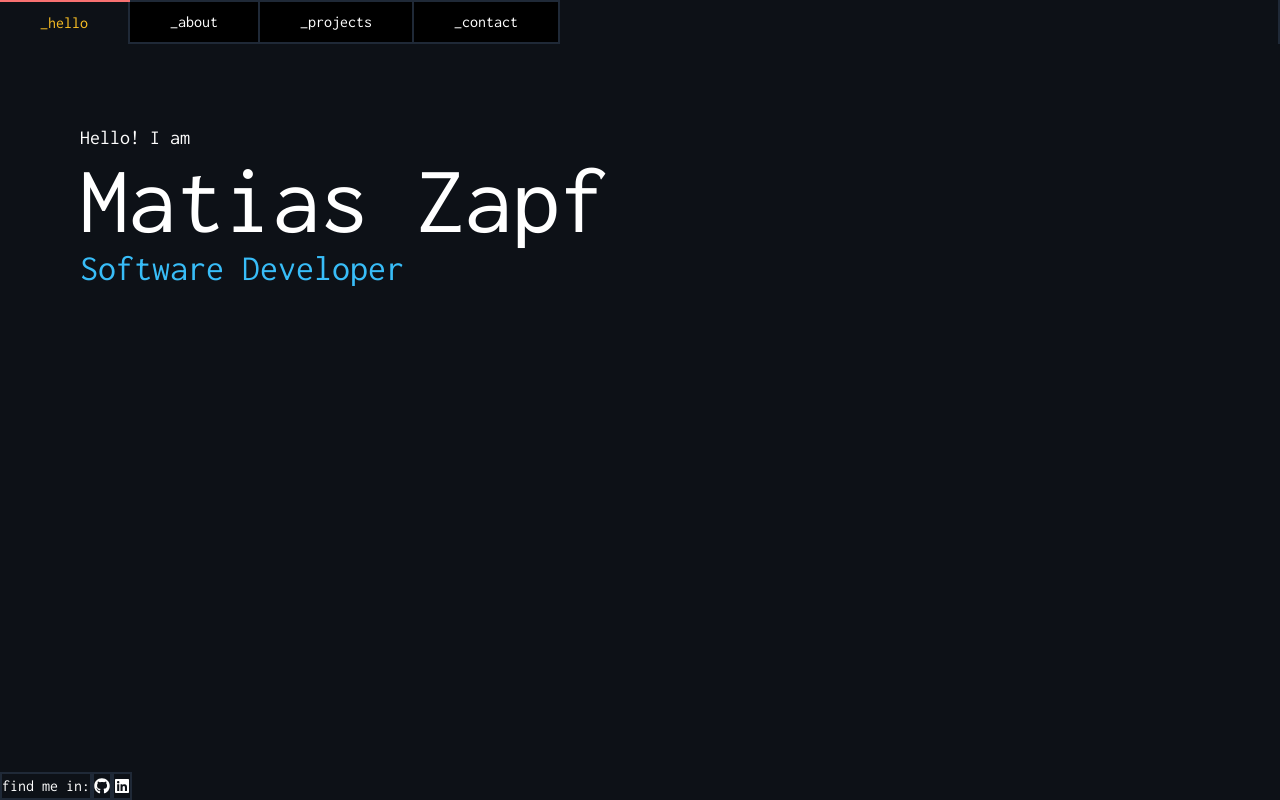
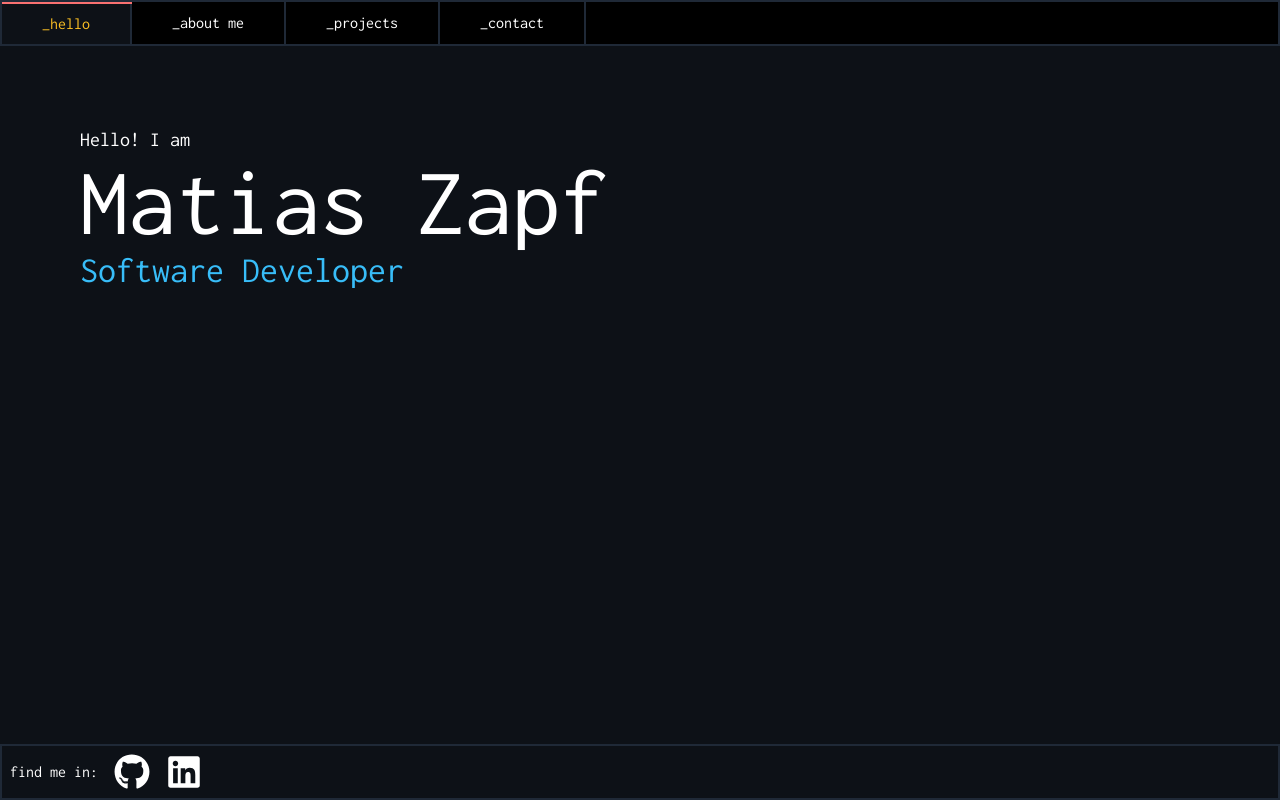
Before and after one commit to mzapf/portfolio, a React (Vite) app: page / in a window 1280 px wide. Built offline with nearby package versions, Linux system fonts and the light colour scheme.

Commit message:
minor style change

```diff
--- a/src/components/Footer.jsx
+++ b/src/components/Footer.jsx
@@ -13,15 +13,15 @@ const links = [
 
 const Footer = () => {
     return (
-        <footer className="flex absolute bottom-0">
-            <p className="border-2 border-gray-800">find me in:</p>
+        <footer className="w-full flex items-center absolute bottom-0 border-2 border-gray-800">
+            <p className="p-2">find me in:</p>
             {links.map((link, index) => (
                 <a
                     key={index}
                     href={link.href}
                     target="_blank"
                     rel="noopener noreferrer"
-                    className="flex items-center hover:text-amber-400 border-2 border-gray-800"
+                    className="hover:text-amber-400 text-4xl p-2"
                 >
                     {link.logo}
                 </a>
--- a/src/components/NavBar.jsx
+++ b/src/components/NavBar.jsx
@@ -7,8 +7,8 @@ const NavBar = () => {
     const showCurrent = (path) => {
         return `flex ${
             location.pathname === path
-                ? "text-amber-400 border-t-2 border-red-400 bg-transparent"
-                : "border-y-2 border-gray-800 bg-black"
+                ? "text-amber-400 border-t-2 border-red-400 bg-custom-gray"
+                : ""
         }`
     }
 
@@ -33,7 +33,7 @@ const NavBar = () => {
                 path: "/",
             },
             {
-                name: "about",
+                name: "about me",
                 path: "/about",
             },
             {
@@ -49,10 +49,8 @@ const NavBar = () => {
     )
 
     return (
-        <header className="">
-            <nav className="flex border-r-2 border-gray-800">
-                {sections.map(renderLink)}
-            </nav>
+        <header className="border-2 border-gray-800">
+            <nav className="flex bg-black">{sections.map(renderLink)}</nav>
         </header>
     )
 }
--- a/src/index.css
+++ b/src/index.css
@@ -4,6 +4,6 @@
 @tailwind utilities;
 
 body {
-    background-color: #0d1117;
+    background-color: theme("colors.custom-gray");
     color: white;
 }
--- a/tailwind.config.js
+++ b/tailwind.config.js
@@ -9,6 +9,10 @@ export default {
       fontFamily: {
         Inconsolata: ["Inconsolata", "monospace"],
       },
+      colors: {
+        'custom-gray': '#0d1117',
+      },
+
     },
   },
   plugins: [],
```
